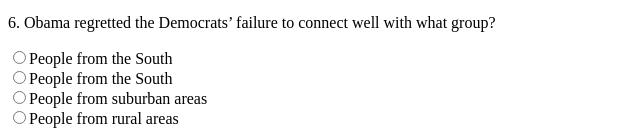
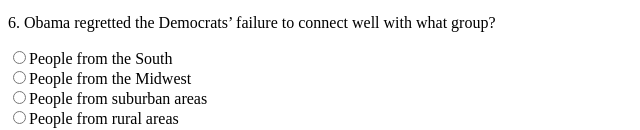
Before and after one commit to vicmmont/IS-Senior-Project, a website: page public/client/views/quiz1/quiz1.html in a window 1280 px wide. Shown: the part 702-832 px from the top of the page, 0-640 px from the left. Drawn offline with Linux system fonts and the light colour scheme.

Commit message:
Changing answer
fixing answer

```diff
--- a/public/client/views/quiz1/quiz1.html
+++ b/public/client/views/quiz1/quiz1.html
@@ -191,7 +191,7 @@
 			<div class="col-xs-3">
 				<div class="radio">
 					<label>
-						<input type="radio" name="groupOptions" id="q6a2" value="People from the Midwest" ng-model="model.question6">People from the South
+						<input type="radio" name="groupOptions" id="q6a2" value="People from the Midwest" ng-model="model.question6">People from the Midwest
 					</label>
 				</div>
 			</div>
```
